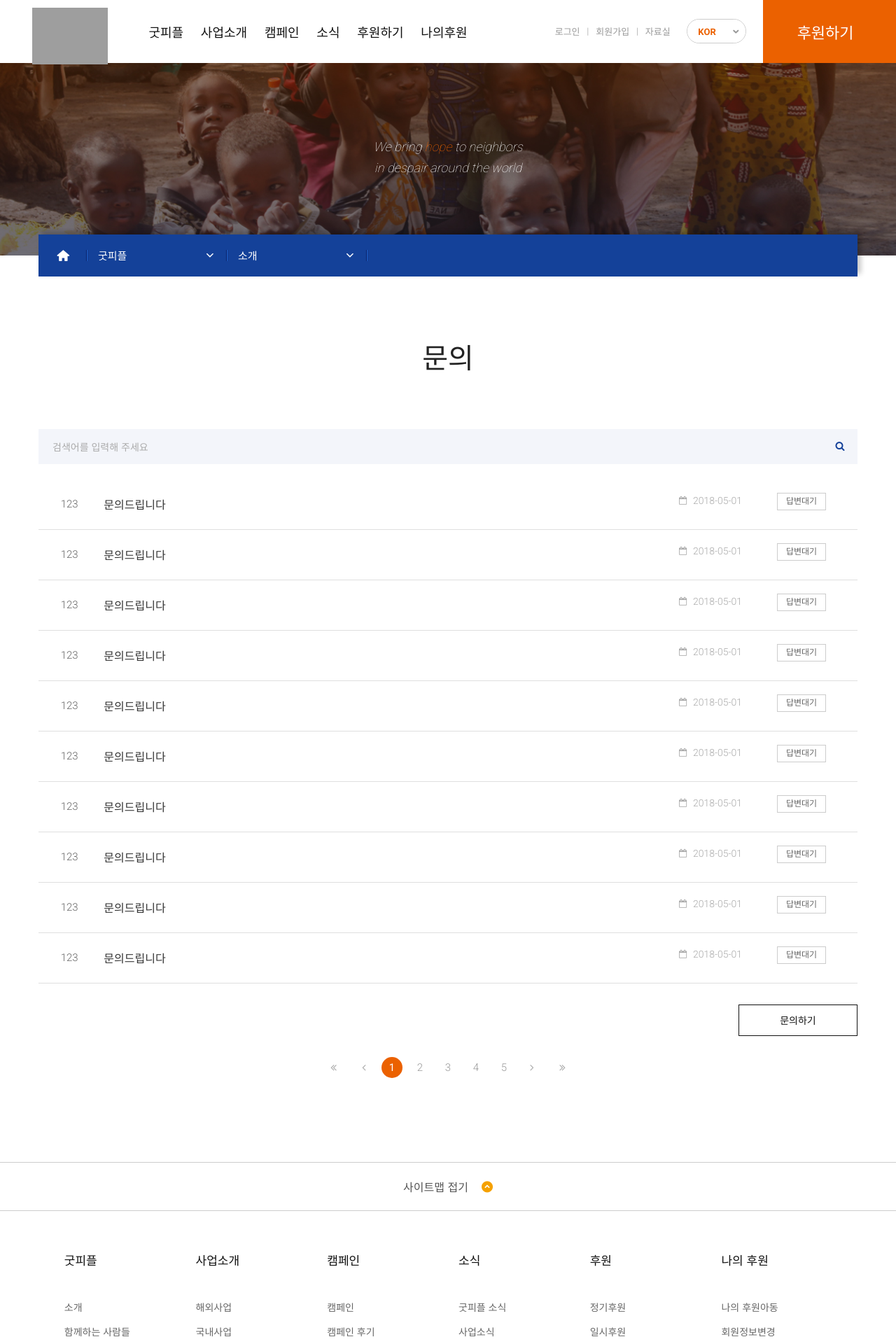
After one commit to movementk/goodpeople, a PHP site: page /policy/none_member_inquiry.php in a window 1280 px wide. The commit adds this page. Shown: the top 1920 px of the page at 70% size. Run offline with PHP 8.4, Linux system fonts and the light colour scheme; style sheets or scripts are compiled from the project's sources; some libraries are stand-ins or nearby versions; some web fonts are replaced; grey boxes are pictures that could not be loaded.

Commit message:
이미지 교체 및 비회원 문의하기 리스트 페이지 추가 완료.

```diff
--- a/assets/css/policy.css
+++ b/assets/css/policy.css
@@ -462,4 +462,19 @@ a {
   .inquiry-write .write-wrap .table-wrap .table tbody tr td.e-mail .form-group .form-control, .inquiry-write .write-wrap .table-wrap .table tbody tr td.contact .form-group .form-control {
     width: 370px; } }
 
+.inquiry-list .search-form {
+  margin-bottom: 25px; }
+.inquiry-list .btn-area {
+  margin-top: 30px;
+  text-align: right; }
+.inquiry-list .paging {
+  margin-top: 30px; }
+@media (min-width: 768px) {
+  .inquiry-list .search-form {
+    margin-bottom: 40px; }
+  .inquiry-list .btn-area {
+    margin-top: 30px; }
+    .inquiry-list .btn-area p .btn-md {
+      width: 170px; } }
+
 /*# sourceMappingURL=policy.css.map */
--- a/assets/css/policy.scss
+++ b/assets/css/policy.scss
@@ -203,3 +203,30 @@
         }
     }
 }
+
+// 비회원 문의 리스트
+.inquiry-list {
+    .search-form {
+        margin-bottom: 25px;
+    }
+    .btn-area {
+        margin-top: 30px;
+        text-align: right;
+    }
+    .paging {
+        margin-top: 30px;
+    }
+    @media(min-width: $md) {
+        .search-form {
+            margin-bottom: 40px;
+        }
+        .btn-area {
+            margin-top: 30px;
+            p {
+                .btn-md {
+                    width: 170px;
+                }
+            }
+        }
+    }
+}
--- a/inc/footer.php
+++ b/inc/footer.php
@@ -105,7 +105,7 @@
                         <li class="d-none d-md-block"><a href="/introduce/directions.php">위치 및 연락처</a></li>
                         <li><a href="/policy/terms.php">이용약관</a></li>
                         <li><a href="/policy/privacy.php">개인정보취급방침</a></li>
-                        <li><a href="/policy/inquiry_write.php">문의하기</a></li>
+                        <li><a href="/policy/none_member_inquiry.php">문의하기</a></li>
                     </ul>
                     <p class="copyright">
                         (C) 2018 GOODPEOPLE. ALL RIGHT RESERVED.
--- /dev/null
+++ b/policy/none_member_inquiry.php
@@ -0,0 +1,328 @@
+<?php require_once($_SERVER['DOCUMENT_ROOT'].'/inc/dochead.php'); ?>
+<link rel="stylesheet" href="/assets/css/sub.css">
+<link rel="stylesheet" href="/assets/css/policy.css">
+</head>
+<body class="sub policy">
+    <?php require_once($_SERVER['DOCUMENT_ROOT'].'/inc/header.php'); ?>
+    <?php require_once($_SERVER['DOCUMENT_ROOT'].'/inc/aside.php'); ?>
+
+    <!-- page-header -->
+    <div class="page-header">
+        <div class="page-summary">
+            <h2>We bring <span>hope</span> to neighbors<br>in despair around the world</h2>
+        </div>
+        <?php require_once($_SERVER['DOCUMENT_ROOT'].'/inc/_lnb.php'); ?>
+    </div>
+
+    <!-- page-intro -->
+    <div class="page-intro">
+        <div class="container">
+            <div class="page-title">
+                <h3>문의</h3>
+            </div>
+        </div>
+    </div>
+
+    <!-- Content -->
+    <main id="content" class="none-member-inquiry">
+    	<div class="container">
+ 			<article class="inquiry-list">
+ 			    <div class="search-form">
+                    <form action="#">
+                        <div class="form-group">
+                            <input type="text" id="search" class="form-control" placeholder="검색어를 입력해 주세요">
+                            <label for="search" class="sr-only">검색하기</label>
+                        </div>
+                        <p class="btn-search">
+                            <button type="submit" class="btn btn-default">
+                                <i class="icon-search"></i>
+                            </button>
+                        </p>
+                    </form>
+                </div>
+                <div class="board-list-2">
+                    <ol>
+                        <li>
+                            <div class="row">
+                                <div class="d-none d-xl-block col-xl-1">
+                                    <p>123</p>
+                                </div>
+                                <div class="col-12 col-xl-8">
+                                    <h3>
+                                        <a href="/mypage/inquiry/inquiry_view.php">
+                                            문의드립니다
+                                        </a>
+                                    </h3>
+                                </div>
+                                <div class="col-12 col-xl-3">
+                                    <ul class="icon-list">
+                                        <li class="calendar">2018-05-01</li>
+                                        <li class="reply">
+                                            <p>답변대기</p>
+                                        </li>
+                                    </ul>
+                                </div>
+                            </div>
+                        </li>
+                        <li>
+                            <div class="row">
+                                <div class="d-none d-xl-block col-xl-1">
+                                    <p>123</p>
+                                </div>
+                                <div class="col-12 col-xl-8">
+                                    <h3>
+                                        <a href="/mypage/inquiry/inquiry_view.php">
+                                            문의드립니다
+                                        </a>
+                                    </h3>
+                                </div>
+                                <div class="col-12 col-xl-3">
+                                    <ul class="icon-list">
+                                        <li class="calendar">2018-05-01</li>
+                                        <li class="reply">
+                                            <p>답변대기</p>
+                                        </li>
+                                    </ul>
+                                </div>
+                            </div>
+                        </li>
+                        <li>
+                            <div class="row">
+                                <div class="d-none d-xl-block col-xl-1">
+                                    <p>123</p>
+                                </div>
+                                <div class="col-12 col-xl-8">
+                                    <h3>
+                                        <a href="/mypage/inquiry/inquiry_view.php">
+                                            문의드립니다
+                                        </a>
+                                    </h3>
+                                </div>
+                                <div class="col-12 col-xl-3">
+                                    <ul class="icon-list">
+                                        <li class="calendar">2018-05-01</li>
+                                        <li class="reply">
+                                            <p>답변대기</p>
+                                        </li>
+                                    </ul>
+                                </div>
+                            </div>
+                        </li>
+                        <li>
+                            <div class="row">
+                                <div class="d-none d-xl-block col-xl-1">
+                                    <p>123</p>
+                                </div>
+                                <div class="col-12 col-xl-8">
+                                    <h3>
+                                        <a href="/mypage/inquiry/inquiry_view.php">
+                                            문의드립니다
+                                        </a>
+                                    </h3>
+                                </div>
+                                <div class="col-12 col-xl-3">
+                                    <ul class="icon-list">
+                                        <li class="calendar">2018-05-01</li>
+                                        <li class="reply">
+                                            <p>답변대기</p>
+                                        </li>
+                                    </ul>
+                                </div>
+                            </div>
+                        </li>
+                        <li>
+                            <div class="row">
+                                <div class="d-none d-xl-block col-xl-1">
+                                    <p>123</p>
+                                </div>
+                                <div class="col-12 col-xl-8">
+                                    <h3>
+                                        <a href="/mypage/inquiry/inquiry_view.php">
+                                            문의드립니다
+                                        </a>
+                                    </h3>
+                                </div>
+                                <div class="col-12 col-xl-3">
+                                    <ul class="icon-list">
+                                        <li class="calendar">2018-05-01</li>
+                                        <li class="reply">
+                                            <p>답변대기</p>
+                                        </li>
+                                    </ul>
+                                </div>
+                            </div>
+                        </li>
+                        <li class="d-none d-xl-block">
+                            <div class="row">
+                                <div class="d-none d-xl-block col-xl-1">
+                                    <p>123</p>
+                                </div>
+                                <div class="col-12 col-xl-8">
+                                    <h3>
+                                        <a href="/mypage/inquiry/inquiry_view.php">
+                                            문의드립니다
+                                        </a>
+                                    </h3>
+                                </div>
+                                <div class="col-12 col-xl-3">
+                                    <ul class="icon-list">
+                                        <li class="calendar">2018-05-01</li>
+                                        <li class="reply">
+                                            <p>답변대기</p>
+                                        </li>
+                                    </ul>
+                                </div>
+                            </div>
+                        </li>
+                        <li class="d-none d-xl-block">
+                            <div class="row">
+                                <div class="d-none d-xl-block col-xl-1">
+                                    <p>123</p>
+                                </div>
+                                <div class="col-12 col-xl-8">
+                                    <h3>
+                                        <a href="/mypage/inquiry/inquiry_view.php">
+                                            문의드립니다
+                                        </a>
+                                    </h3>
+                                </div>
+                                <div class="col-12 col-xl-3">
+                                    <ul class="icon-list">
+                                        <li class="calendar">2018-05-01</li>
+                                        <li class="reply">
+                                            <p>답변대기</p>
+                                        </li>
+                                    </ul>
+                                </div>
+                            </div>
+                        </li>
+                        <li class="d-none d-xl-block">
+                            <div class="row">
+                                <div class="d-none d-xl-block col-xl-1">
+                                    <p>123</p>
+                                </div>
+                                <div class="col-12 col-xl-8">
+                                    <h3>
+                                        <a href="/mypage/inquiry/inquiry_view.php">
+                                            문의드립니다
+                                        </a>
+                                    </h3>
+                                </div>
+                                <div class="col-12 col-xl-3">
+                                    <ul class="icon-list">
+                                        <li class="calendar">2018-05-01</li>
+                                        <li class="reply">
+                                            <p>답변대기</p>
+                                        </li>
+                                    </ul>
+                                </div>
+                            </div>
+                        </li>
+                        <li class="d-none d-xl-block">
+                            <div class="row">
+                                <div class="d-none d-xl-block col-xl-1">
+                                    <p>123</p>
+                                </div>
+                                <div class="col-12 col-xl-8">
+                                    <h3>
+                                        <a href="/mypage/inquiry/inquiry_view.php">
+                                            문의드립니다
+                                        </a>
+                                    </h3>
+                                </div>
+                                <div class="col-12 col-xl-3">
+                                    <ul class="icon-list">
+                                        <li class="calendar">2018-05-01</li>
+                                        <li class="reply">
+                                            <p>답변대기</p>
+                                        </li>
+                                    </ul>
+                                </div>
+                            </div>
+                        </li>
+                        <li class="d-none d-xl-block">
+                            <div class="row">
+                                <div class="d-none d-xl-block col-xl-1">
+                                    <p>123</p>
+                                </div>
+                                <div class="col-12 col-xl-8">
+                                    <h3>
+                                        <a href="/mypage/inquiry/inquiry_view.php">
+                                            문의드립니다
+                                        </a>
+                                    </h3>
+                                </div>
+                                <div class="col-12 col-xl-3">
+                                    <ul class="icon-list">
+                                        <li class="calendar">2018-05-01</li>
+                                        <li class="reply">
+                                            <p>답변대기</p>
+                                        </li>
+                                    </ul>
+                                </div>
+                            </div>
+                        </li>
+                    </ol>
+                </div>
+                <div class="btn-area">
+                    <p>
+                        <a href="/mypage/inquiry/inquiry_write.php" class="btn btn-md btn-black" role="button">문의하기</a>
+                    </p>
+                </div>
+                <nav class="paging">
+                    <ol class="pagination">
+                        <li class="first">
+                            <a href="#">
+                                <i class="icon-angle-double-left">
+                                    <span class="sr-only">첫 페이지</span>
+                                </i>
+                            </a>
+                        </li>
+                        <li class="prev">
+                            <a href="#">
+                                <i class="icon-angle-left">
+                                    <span class="sr-only">이전 페이지</span>
+                                </i>
+                            </a>
+                        </li>
+                        <li class="active">
+                            <a href="#">1</a>
+                        </li>
+                        <li>
+                            <a href="#">2</a>
+                        </li>
+                        <li>
+                            <a href="#">3</a>
+                        </li>
+                        <li>
+                            <a href="#">4</a>
+                        </li>
+                        <li>
+                            <a href="#">5</a>
+                        </li>
+                        <li class="next">
+                            <a href="#">
+                                <i class="icon-angle-right">
+                                    <span class="sr-only">다음 페이지</span>
+                                </i>
+                            </a>
+                        </li>
+                        <li class="last">
+                            <a href="#">
+                                <i class="icon-angle-double-right">
+                                    <span class="sr-only">마지막 페이지</span>
+                                </i>
+                            </a>
+                        </li>
+                    </ol>
+                </nav>
+ 			</article>
+    	</div>
+    </main>
+
+    <?php require_once($_SERVER['DOCUMENT_ROOT'].'/inc/sitemap.php'); ?>
+    <?php require_once($_SERVER['DOCUMENT_ROOT'].'/inc/footer.php'); ?>
+    <?php require_once($_SERVER['DOCUMENT_ROOT'].'/inc/docfoot.php'); ?>
+    <script src="/assets/js/sub.js"></script>
+</body>
+</html>
--- a/sponsor/share_store.php
+++ b/sponsor/share_store.php
@@ -22,7 +22,7 @@
             </div>
             <nav class="lnb">
                 <ul class="tab-list">
-                    <li><a href="/sponsor/partner_introduce.php">나눔파트너</a></li>
+                    <li><a href="/sponsor/share_partner.php">나눔파트너</a></li>
                     <li class="active"><a href="/sponsor/share_store.php">나눔가게</a></li>
                 </ul>
             </nav>
```
Also changed, not shown: assets/images/introduce/bg_target_lg.jpg, 1 other file.
